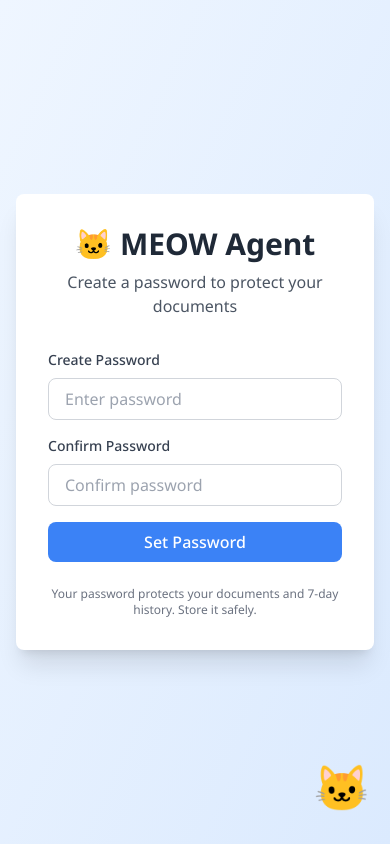
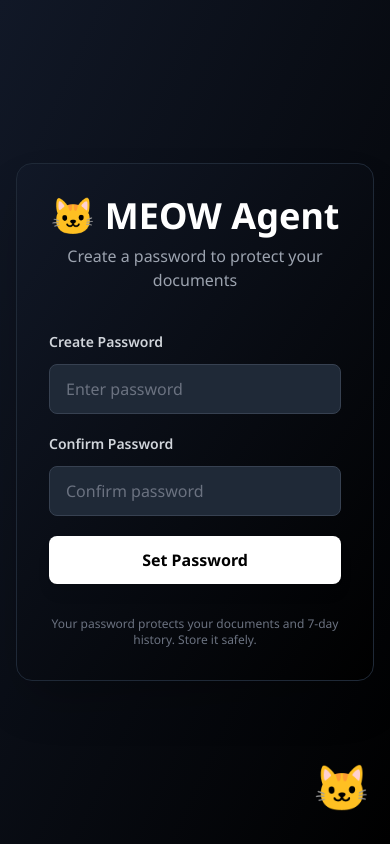
Before and after one commit to Aimclinton/meow-agent, a React (Vite) app: page / in a window 390 px wide. Built offline with nearby package versions, Linux system fonts and the light colour scheme.

Commit message:
🎨 Fix mobile styling: Dark theme + white buttons for password screens

```diff
--- a/src/pages/PasswordLogin.jsx
+++ b/src/pages/PasswordLogin.jsx
@@ -27,14 +27,14 @@ export default function PasswordLogin() {
   };
 
   return (
-    <div className="min-h-screen bg-gradient-to-br from-blue-50 to-blue-100 flex items-center justify-center p-4">
-      <div className="bg-white rounded-lg shadow-xl p-8 w-full max-w-md">
-        <h1 className="text-3xl font-bold text-center text-gray-800 mb-2">🐱 MEOW Agent</h1>
-        <p className="text-center text-gray-600 mb-8">Enter your password to continue</p>
+    <div className="min-h-screen bg-gradient-to-br from-gray-900 to-black flex items-center justify-center p-4">
+      <div className="bg-gradient-to-br from-gray-900 to-black rounded-2xl shadow-2xl p-8 w-full max-w-md border border-gray-800">
+        <h1 className="text-4xl font-bold text-center text-white mb-2">🐱 MEOW Agent</h1>
+        <p className="text-center text-gray-400 mb-10">Enter your password to continue</p>
 
-        <form onSubmit={handleLogin} className="space-y-4">
+        <form onSubmit={handleLogin} className="space-y-5">
           <div>
-            <label className="block text-sm font-medium text-gray-700 mb-2">
+            <label className="block text-sm font-semibold text-gray-300 mb-3">
               Password
             </label>
             <input
@@ -44,14 +44,14 @@ export default function PasswordLogin() {
                 setPasswordInput(e.target.value);
                 setError('');
               }}
-              className="w-full px-4 py-2 border border-gray-300 rounded-lg focus:ring-2 focus:ring-blue-500 focus:border-transparent outline-none"
+              className="w-full px-4 py-3 border border-gray-700 rounded-lg bg-gray-800 text-white placeholder-gray-500 focus:ring-2 focus:ring-white focus:border-white outline-none transition-all disabled:opacity-50"
               placeholder="Enter your password"
               disabled={isLoading}
             />
           </div>
 
           {error && (
-            <div className="bg-red-50 border border-red-200 text-red-700 px-4 py-3 rounded-lg text-sm">
+            <div className="bg-red-900 border border-red-700 text-red-200 px-4 py-3 rounded-lg text-sm">
               {error}
             </div>
           )}
@@ -59,13 +59,13 @@ export default function PasswordLogin() {
           <button
             type="submit"
             disabled={isLoading}
-            className="w-full bg-blue-500 hover:bg-blue-600 disabled:bg-gray-400 text-white font-medium py-2 px-4 rounded-lg transition-colors duration-200"
+            className="w-full bg-white hover:bg-gray-100 disabled:bg-gray-600 text-black font-bold py-3 px-4 rounded-lg transition-all duration-200 shadow-lg hover:shadow-xl mt-6"
           >
             {isLoading ? 'Verifying...' : 'Login'}
           </button>
         </form>
 
-        <p className="text-xs text-gray-500 text-center mt-6">
+        <p className="text-xs text-gray-500 text-center mt-8">
           Your documents are protected with password security.
         </p>
       </div>
--- a/src/pages/PasswordSetup.jsx
+++ b/src/pages/PasswordSetup.jsx
@@ -29,14 +29,14 @@ export default function PasswordSetup() {
   };
 
   return (
-    <div className="min-h-screen bg-gradient-to-br from-blue-50 to-blue-100 flex items-center justify-center p-4">
-      <div className="bg-white rounded-lg shadow-xl p-8 w-full max-w-md">
-        <h1 className="text-3xl font-bold text-center text-gray-800 mb-2">🐱 MEOW Agent</h1>
-        <p className="text-center text-gray-600 mb-8">Create a password to protect your documents</p>
+    <div className="min-h-screen bg-gradient-to-br from-gray-900 to-black flex items-center justify-center p-4">
+      <div className="bg-gradient-to-br from-gray-900 to-black rounded-2xl shadow-2xl p-8 w-full max-w-md border border-gray-800">
+        <h1 className="text-4xl font-bold text-center text-white mb-2">🐱 MEOW Agent</h1>
+        <p className="text-center text-gray-400 mb-10">Create a password to protect your documents</p>
 
-        <form onSubmit={handleSetPassword} className="space-y-4">
+        <form onSubmit={handleSetPassword} className="space-y-5">
           <div>
-            <label className="block text-sm font-medium text-gray-700 mb-2">
+            <label className="block text-sm font-semibold text-gray-300 mb-3">
               Create Password
             </label>
             <input
@@ -46,13 +46,13 @@ export default function PasswordSetup() {
                 setPasswordInput(e.target.value);
                 setError('');
               }}
-              className="w-full px-4 py-2 border border-gray-300 rounded-lg focus:ring-2 focus:ring-blue-500 focus:border-transparent outline-none"
+              className="w-full px-4 py-3 border border-gray-700 rounded-lg bg-gray-800 text-white placeholder-gray-500 focus:ring-2 focus:ring-white focus:border-white outline-none transition-all"
               placeholder="Enter password"
             />
           </div>
 
           <div>
-            <label className="block text-sm font-medium text-gray-700 mb-2">
+            <label className="block text-sm font-semibold text-gray-300 mb-3">
               Confirm Password
             </label>
             <input
@@ -62,26 +62,26 @@ export default function PasswordSetup() {
                 setConfirmPasswordInput(e.target.value);
                 setError('');
               }}
-              className="w-full px-4 py-2 border border-gray-300 rounded-lg focus:ring-2 focus:ring-blue-500 focus:border-transparent outline-none"
+              className="w-full px-4 py-3 border border-gray-700 rounded-lg bg-gray-800 text-white placeholder-gray-500 focus:ring-2 focus:ring-white focus:border-white outline-none transition-all"
               placeholder="Confirm password"
             />
           </div>
 
           {error && (
-            <div className="bg-red-50 border border-red-200 text-red-700 px-4 py-3 rounded-lg text-sm">
+            <div className="bg-red-900 border border-red-700 text-red-200 px-4 py-3 rounded-lg text-sm">
               {error}
             </div>
           )}
 
           <button
             type="submit"
-            className="w-full bg-blue-500 hover:bg-blue-600 text-white font-medium py-2 px-4 rounded-lg transition-colors duration-200"
+            className="w-full bg-white hover:bg-gray-100 text-black font-bold py-3 px-4 rounded-lg transition-all duration-200 shadow-lg hover:shadow-xl mt-6"
           >
             Set Password
           </button>
         </form>
 
-        <p className="text-xs text-gray-500 text-center mt-6">
+        <p className="text-xs text-gray-500 text-center mt-8">
           Your password protects your documents and 7-day history. Store it safely.
         </p>
       </div>
```
